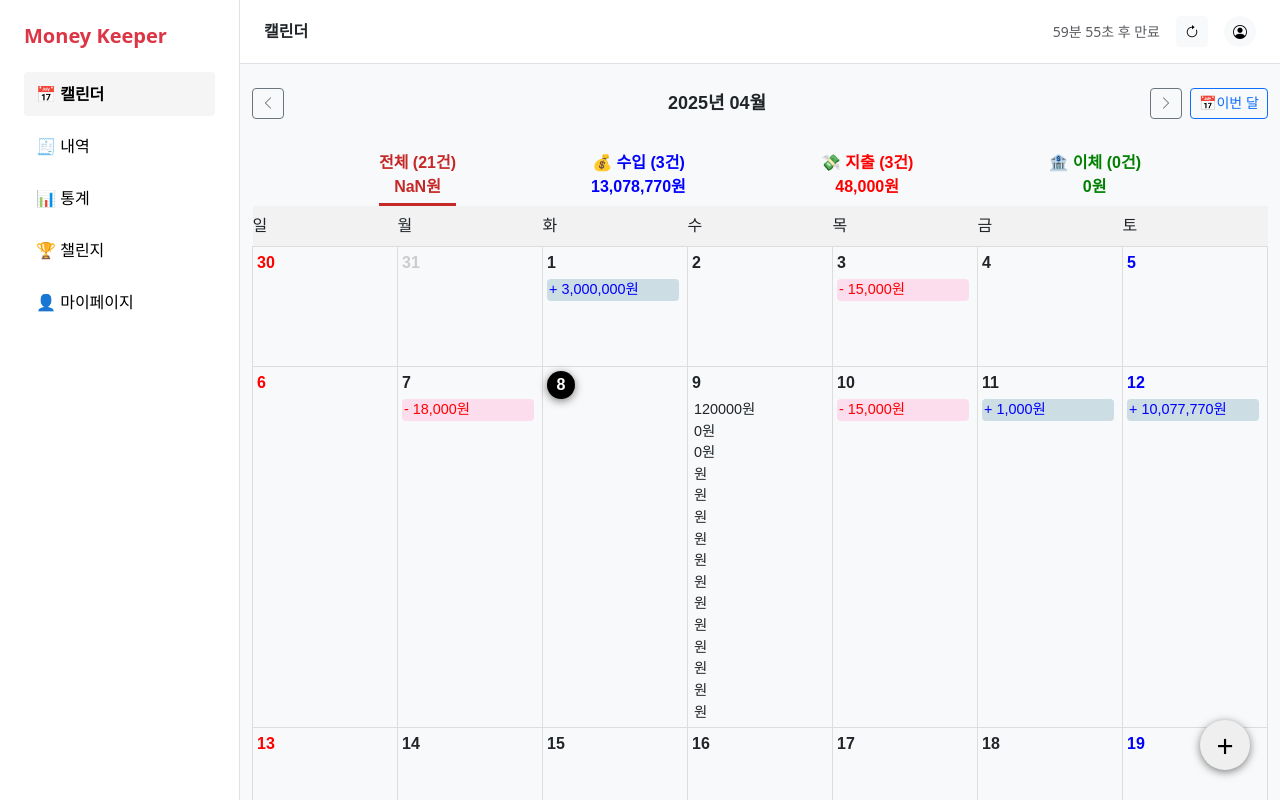
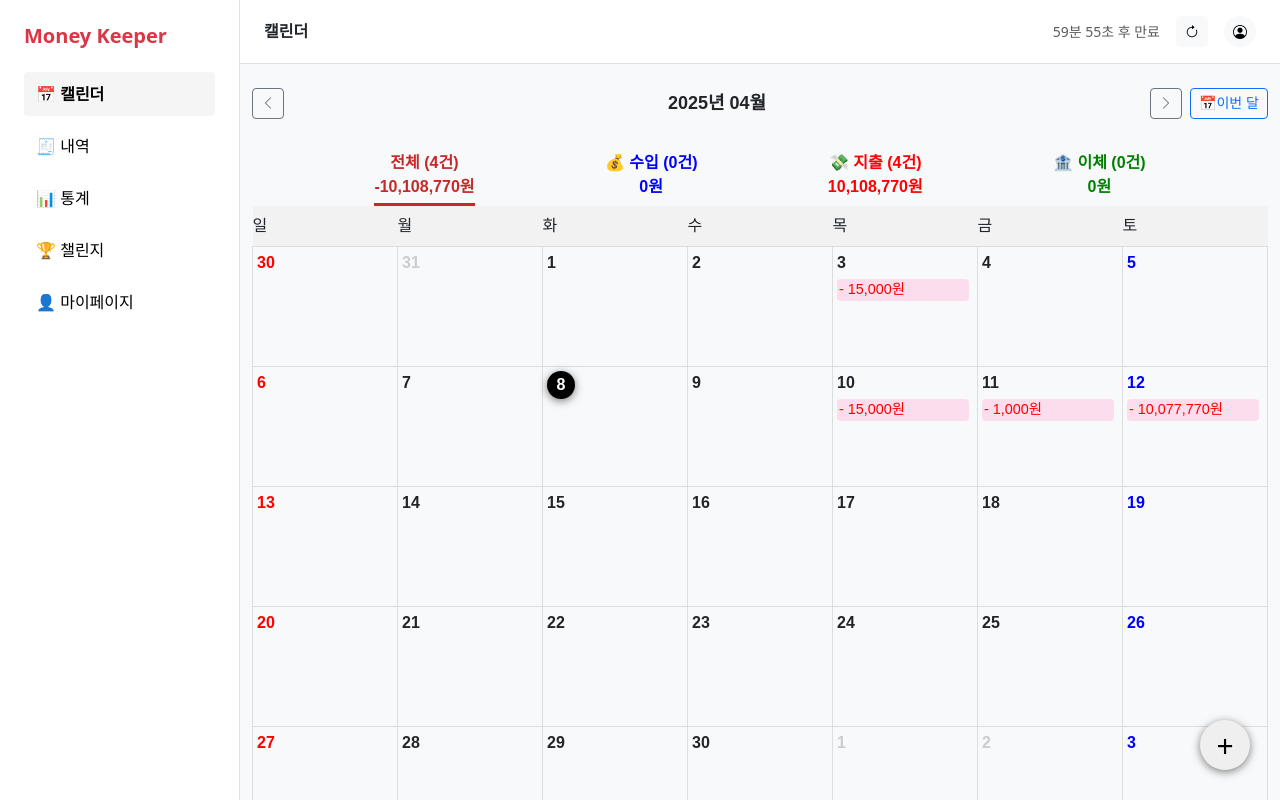
Before and after one commit to yeahy027/KB-TriFi, a Vue app in the folder trifi_project/: page /home in a window 1280 px wide. Shown: the top 800 px of the page. Built offline with nearby package versions, Linux system fonts and the light colour scheme; data requests are answered from the project's data file.

Commit message:
data 형식 변경

```diff
--- a/trifi_project/db.json
+++ b/trifi_project/db.json
@@ -55,20 +55,9 @@
   ],
   "transactions": [
     {
-      "id": "1",
-      "userId": 1,
-      "type": "income",
-      "date": "2025-04-01",
-      "amount": 3000000,
-      "category": "월급",
-      "payment": "계좌이체(은행)",
-      "description": "4월 월급",
-      "fixed": true
-    },
-    {
       "id": "2",
       "userId": 1,
-      "type": "expense",
+      "type": "지출",
       "date": "2025-04-03",
       "amount": 15000,
       "category": "식비",
@@ -77,20 +66,9 @@
       "fixed": false
     },
     {
-      "id": "3",
-      "userId": 1,
-      "type": "expense",
-      "date": "2025-04-07",
-      "amount": 18000,
-      "category": "교통",
-      "payment": "카드",
-      "description": "지하철 정기권",
-      "fixed": false
-    },
-    {
       "id": "4",
       "userId": 1,
-      "type": "expense",
+      "type": "지출",
       "date": "2025-04-10",
       "amount": 15000,
       "category": "쇼핑",
@@ -101,7 +79,7 @@
     {
       "id": "5",
       "userId": 1,
-      "type": "income",
+      "type": "지출",
       "date": "2025-04-11",
       "amount": 1000,
       "category": "교통",
@@ -112,145 +90,13 @@
     {
       "id": "6",
       "userId": 1,
-      "type": "income",
+      "type": "지출",
       "date": "2025-04-12",
       "amount": 10077770,
       "category": "쇼핑",
       "payment": "카드",
       "description": "에이블리",
       "fixed": false
-    },
-    {
-      "id": "2157",
-      "type": "수입",
-      "date": "2025-04-09",
-      "userId": 1,
-      "amount": 120000,
-      "category": "식비",
-      "payment": "현금",
-      "description": "21",
-      "fixed": true,
-      "period": "매일"
-    },
-    {
-      "id": "2c27",
-      "type": "수입",
-      "date": "2025-04-09",
-      "userId": 1,
-      "amount": 0,
-      "category": "",
-      "payment": "",
-      "description": "",
-      "fixed": false
-    },
-    {
-      "id": "0466",
-      "type": "수입",
-      "date": "2025-04-09",
-      "userId": 1,
-      "amount": 0,
-      "category": "",
-      "payment": "",
-      "description": "",
-      "fixed": true,
-      "period": "매일",
-      "endDate": "2025-04-30"
-    },
-    {
-      "id": "7876",
-      "type": "이체",
-      "date": "2025-04-09",
-      "from": 0,
-      "to": 0,
-      "memo": ""
-    },
-    {
-      "id": "8419",
-      "type": "이체",
-      "date": "2025-04-09",
-      "from": 0,
-      "to": 0,
-      "memo": ""
-    },
-    {
-      "id": "5e9c",
-      "type": "이체",
-      "date": "2025-04-09",
-      "from": 0,
-      "to": 0,
-      "memo": ""
-    },
-    {
-      "id": "82a9",
-      "type": "이체",
-      "date": "2025-04-09",
-      "from": 0,
-      "to": 0,
-      "memo": ""
-    },
-    {
-      "id": "94d8",
-      "type": "이체",
-      "date": "2025-04-09",
-      "from": 0,
-      "to": 0,
-      "memo": ""
-    },
-    {
-      "id": "dac3",
-      "type": "이체",
-      "date": "2025-04-09",
-      "from": 0,
-      "to": 0,
-      "memo": ""
-    },
-    {
-      "id": "f623",
-      "type": "이체",
-      "date": "2025-04-09",
-      "from": 0,
-      "to": 0,
-      "memo": ""
-    },
-    {
-      "id": "069a",
-      "type": "이체",
-      "date": "2025-04-09",
-      "from": 0,
-      "to": 0,
-      "memo": ""
-    },
-    {
-      "id": "8625",
-      "type": "이체",
-      "date": "2025-04-09",
-      "from": 0,
-      "to": 0,
-      "memo": ""
-    },
-    {
-      "id": "4c01",
-      "type": "이체",
-      "date": "2025-04-09",
-      "from": 0,
-      "to": 0,
-      "memo": ""
-    },
-    {
-      "id": "dff7",
-      "type": "이체",
-      "date": "2025-04-09",
-      "from": 0,
-      "to": 0,
-      "memo": ""
-    },
-    {
-      "id": "b8b6",
-      "type": "이체",
-      "date": "2025-04-09",
-      "from": 0,
-      "to": 0,
-      "memo": ""
     }
   ],
   "fixedExpenses": [
--- a/trifi_project/src/pages/CalendarPage.vue
+++ b/trifi_project/src/pages/CalendarPage.vue
@@ -41,24 +41,24 @@
           <!-- 수입 -->
           <div
             class="summary-item income"
-            :class="{ active: eventFilter === 'income' }"
-            @click="setFilter('income')"
+            :class="{ active: eventFilter === '수입' }"
+            @click="setFilter('수입')"
           >
             💰 수입 ({{ incomeCount }}건)<br />{{ formatCurrency(incomeSum) }}
           </div>
           <!-- 지출 -->
           <div
             class="summary-item expense"
-            :class="{ active: eventFilter === 'expense' }"
-            @click="setFilter('expense')"
+            :class="{ active: eventFilter === '지출' }"
+            @click="setFilter('지출')"
           >
             💸 지출 ({{ expenseCount }}건)<br />{{ formatCurrency(expenseSum) }}
           </div>
           <!-- 이체 -->
           <div
             class="summary-item transfer"
-            :class="{ active: eventFilter === 'transfer' }"
-            @click="setFilter('transfer')"
+            :class="{ active: eventFilter === '이체' }"
+            @click="setFilter('이체')"
           >
             🏦 이체 ({{ transferCount }}건)<br />{{
               formatCurrency(transferSum)
@@ -169,6 +169,7 @@ function formatDateStr(dateObj) {
   const dd = String(dateObj.getDate()).padStart(2, '0');
   return `${yyyy}-${mm}-${dd}`;
 }
+
 // 가장 상단 setup 내에 선언
 const selectedEventId = ref(null);
 
@@ -182,7 +183,7 @@ const events = ref([]);
 // hover 중인 날짜(미리보기 팝업을 띄울 날짜)
 const previewDateStr = ref(null);
 
-// 필터 상태 ('all', 'income', 'expense', 'transfer')
+// 필터 상태 ('all', '수입', '지출', '이체')
 const eventFilter = ref('all');
 
 // 모달 열림 여부
@@ -292,13 +293,12 @@ const monthlyEvents = computed(() => {
 /** --- 월별 통계 --- **/
 // 전체 건수
 const totalCount = computed(() => monthlyEvents.value.length);
-// income => +, expense/transfer => - 로 합산
+// 수입이면 +, 지출/이체면 - 처리하여 합산
 const totalAmount = computed(() => {
   return monthlyEvents.value.reduce((acc, ev) => {
-    if (ev.type === 'income') {
+    if (ev.type === '수입') {
       return acc + ev.amount;
     } else {
-      // expense, transfer 등은 -처리
       return acc - ev.amount;
     }
   }, 0);
@@ -306,29 +306,29 @@ const totalAmount = computed(() => {
 // 수입
 const incomeSum = computed(() => {
   return monthlyEvents.value
-    .filter((ev) => ev.type === 'income')
+    .filter((ev) => ev.type === '수입')
     .reduce((acc, ev) => acc + ev.amount, 0);
 });
 const incomeCount = computed(
-  () => monthlyEvents.value.filter((ev) => ev.type === 'income').length
+  () => monthlyEvents.value.filter((ev) => ev.type === '수입').length
 );
 // 지출
 const expenseSum = computed(() => {
   return monthlyEvents.value
-    .filter((ev) => ev.type === 'expense')
+    .filter((ev) => ev.type === '지출')
     .reduce((acc, ev) => acc + ev.amount, 0);
 });
 const expenseCount = computed(
-  () => monthlyEvents.value.filter((ev) => ev.type === 'expense').length
+  () => monthlyEvents.value.filter((ev) => ev.type === '지출').length
 );
 // 이체
 const transferSum = computed(() => {
   return monthlyEvents.value
-    .filter((ev) => ev.type === 'transfer')
+    .filter((ev) => ev.type === '이체')
     .reduce((acc, ev) => acc + ev.amount, 0);
 });
 const transferCount = computed(
-  () => monthlyEvents.value.filter((ev) => ev.type === 'transfer').length
+  () => monthlyEvents.value.filter((ev) => ev.type === '이체').length
 );
 
 /** --- methods --- **/
@@ -364,18 +364,22 @@ function isToday(dateObj) {
   );
 }
 
-// +, - 표시
+/**
+ *  (중요) 캘린더에 표시될 이벤트 금액 포맷팅
+ *   - 수입: + 붙여주기
+ *   - 지출/이체: - 붙여주기
+ *   - 3자리 콤마 처리(toLocaleString())
+ */
 function formattedAmount(evt) {
-  if (evt.type === 'income') {
+  if (evt.type === '수입') {
     return `+ ${evt.amount.toLocaleString()}`;
-  } else if (evt.type === 'expense' || evt.type === 'transfer') {
+  } else if (evt.type === '지출' || evt.type === '이체') {
     return `- ${evt.amount.toLocaleString()}`;
   }
-
-  return evt.amount;
+  return evt.amount.toLocaleString();
 }
 
-// 통화 포맷 (통계 부분에 사용)
+// 통화 포맷 (통계 부분에 사용) -> 3자리 콤마 + "원"
 function formatCurrency(value) {
   if (typeof value === 'number') {
     return value.toLocaleString() + '원';
@@ -403,42 +407,24 @@ function nextMonth() {
   }
 }
 
-// + 버튼 클릭 시 -> 새 이벤트 POST (예시)
-async function addNewEvent() {
-  const newEvent = {
-    date: '2025-04-10',
-    type: 'income',
-    category: '사이드잡',
-    description: '사이드잡 수입 예시',
-    amount: 50000,
-  };
-  try {
-    const res = await axios.post(
-      'http://localhost:3000/transactions',
-      newEvent
-    );
-    events.value.push(res.data);
-    alert('새 이벤트가 등록되었습니다!');
-  } catch (error) {
-    console.error('새 이벤트 등록 오류:', error);
-    alert('등록 실패');
-  }
-}
 function resetToThisMonth() {
   const today = new Date();
   currentYear.value = today.getFullYear();
   currentMonth.value = today.getMonth() + 1; // JS에서 month는 0부터 시작하므로 +1
 }
+
+// 이벤트 클릭 시 선택/해제
 function onEventClick(event) {
-  // 같은 이벤트를 두 번 클릭하면 닫히도록 토글 형태(원하시는 방식으로 변경 가능)
+  // 같은 이벤트를 두 번 클릭하면 닫히도록 (토글)
   selectedEventId.value = selectedEventId.value === event.id ? null : event.id;
 }
-async function deleteEvent(eventId) {
+
+// 이벤트 삭제
+async function deleteEvent(id) {
   if (confirm('정말 삭제하시겠습니까?')) {
     try {
-      // 실제 삭제 요청
       await axios.delete(`http://localhost:3000/transactions/${id}`);
-      // events 배열에서도 제거
+      // 삭제 후 local events 배열에서 제외
       events.value = events.value.filter((ev) => ev.id !== id);
       alert('삭제되었습니다.');
     } catch (error) {
@@ -447,11 +433,14 @@ async function deleteEvent(eventId) {
     }
   }
 }
+
+// 이벤트 수정
 function editEvent(event) {
-  // 원하는 로직: 예를 들어 수정 모달 열기
+  // 원하는 로직
   alert(`"${event.description}" 수정하기 버튼 클릭됨!`);
 }
 </script>
+
 
 <style scoped>
 .calendar-container {
@@ -553,15 +542,15 @@ function editEvent(event) {
   border-radius: 4px;
   padding: 0 2px;
 }
-.event.income {
+.event.수입 {
   background-color: #9cc0cb7c;
   color: blue;
 }
-.event.expense {
+.event.지출 {
   background-color: rgba(255, 192, 225, 0.494);
   color: red;
 }
-.event.transfer {
+.event.이체 {
   background-color: greenyellow;
   color: green;
 }
```
Also changed, not shown: trifi_project/src/pages/RegisterCard.vue (indentation only).
